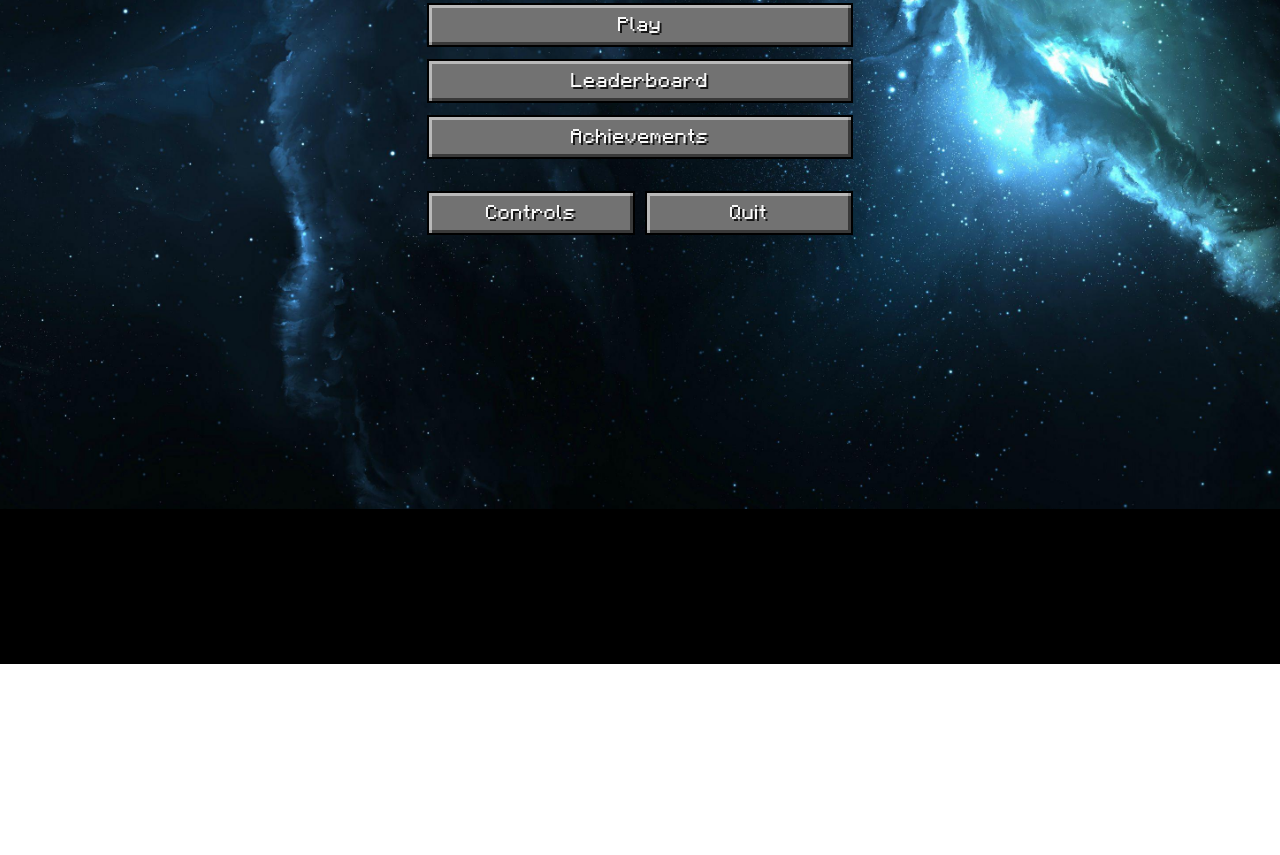
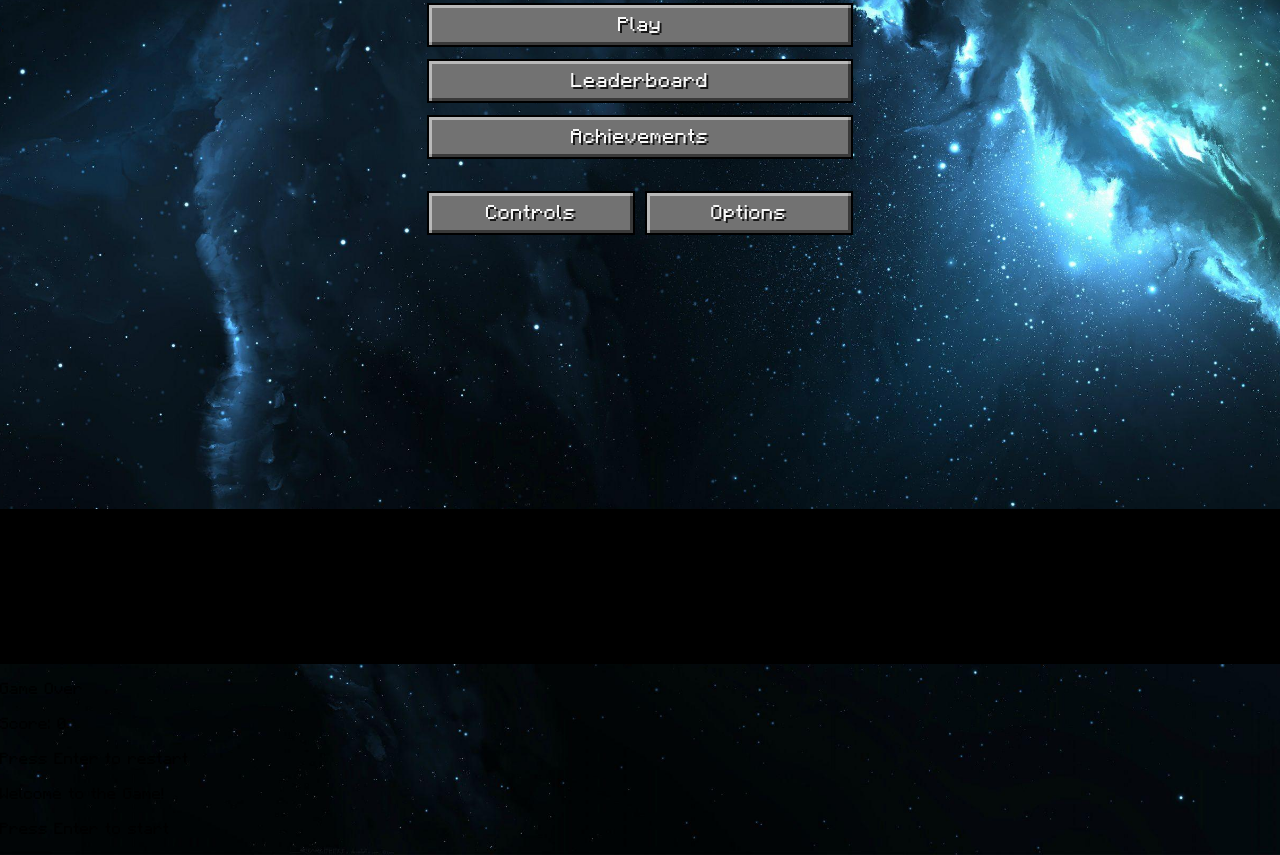
Before and after one commit to codersforcauses/beginner-2023summer-g2, a plain HTML site: page maingamepage.html in a window 1280 px wide. Shown: the part 291-1146 px from the top of the page. Before the commit the page ends 955 px from the top, so only its background shows below. Drawn offline with Linux system fonts and the light colour scheme.

Commit message:
Update and rename index.html to maingamepage.html

```diff
--- a/index.html
+++ b/maingamepage.html
@@ -4,7 +4,7 @@
     <meta charset="UTF-8">
     <meta name="viewport" content="width=device-width, initial-scale=1.0">
     <link rel="stylesheet" href="styles.css">
-    <title>Game Menu</title>
+    <title>The Game</title>
 </head>
 <body>
 
@@ -16,7 +16,7 @@
     </div>
     <div class="menu-options">
       <button class="btn-minecraft">Controls</button>
-      <button class="btn-minecraft">Quit</button>
+      <button class="btn-minecraft">Options</button>
     </div>
   </div>
 
@@ -40,5 +40,19 @@
       </div>
   </div>
 
+  <!-- Game over screen -->
+  <div id="gameOverScreen">
+    <p>Game Over</p>
+    <p>Score: <span id="scoreEl">0</span></p>
+    <p>Press Enter to restart</p>
+  </div>
+  <!-- Start screen -->
+
+  <div id="startScreen">
+    <p>Welcome to the Game!</p>
+    <p>Press Enter to start</p>
+  </div>
+
+
 </body>
 </html>
```
